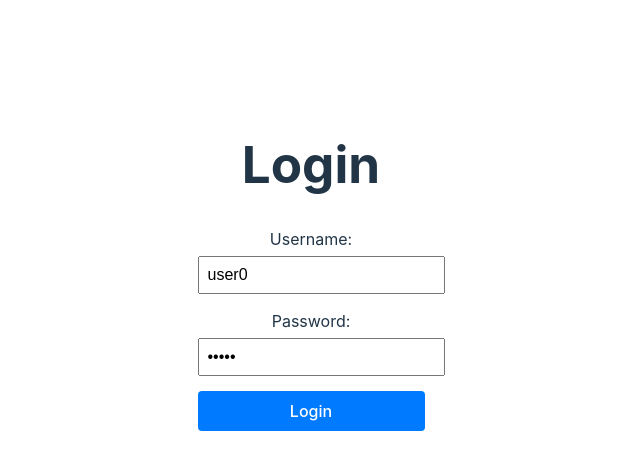
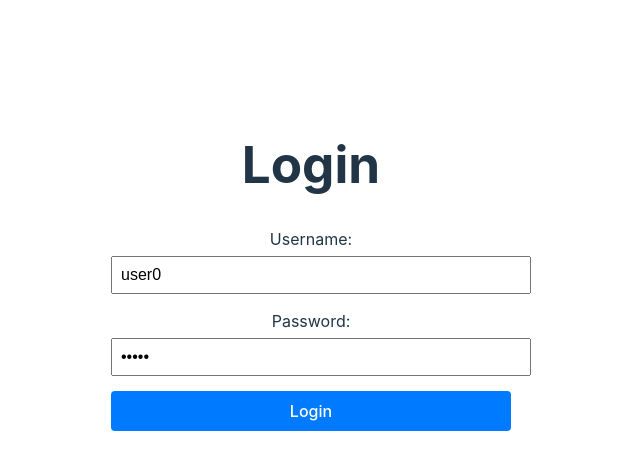
Before and after one commit to alias8/react-redux-invoices-demo, a React (Vite) app: page /login in a window 1280 px wide. Shown: the top 470 px of the page, without its empty margins (329-969 px from the left). Built offline with nearby package versions, Linux system fonts and the light colour scheme.

Commit message:
View dimensions

```diff
--- a/src/App.tsx
+++ b/src/App.tsx
@@ -7,14 +7,14 @@ import Accounts from './pages/Accounts.tsx'
 import AccountDetails from './pages/AccountDetails.tsx'
 import InvoiceDetails from './pages/InvoiceDetails.tsx'
 import ProtectedRoute from './components/ProtectedRoute'
-import { ViewHeight } from './components/Navigation'
+import { ViewContainer } from './components/Navigation'
 
 function App() {
   return (
     <BrowserRouter>
       <Routes>
         <Route path="/" element={<Navigate to="/login" replace />} />
-        <Route path="/login" element={<ViewHeight><LoginPage /></ViewHeight>} />
+        <Route path="/login" element={<ViewContainer><LoginPage /></ViewContainer>} />
 
         <Route path="/accounts" element={
           <ProtectedRoute>
--- a/src/components/Navigation.tsx
+++ b/src/components/Navigation.tsx
@@ -75,11 +75,12 @@ function Navigation() {
   );
 }
 
-export const ViewHeight = ({ children }: {
+export const ViewContainer = ({ children }: {
     children: React.ReactNode;
 }) => {
     return (<div           style={{
         height: '100vh',
+        width: '55vw',
     }}>{ children }</div>)
 }
 
--- a/src/components/ProtectedRoute.tsx
+++ b/src/components/ProtectedRoute.tsx
@@ -1,6 +1,6 @@
 import { Navigate } from 'react-router-dom';
 import { useAppSelector } from '../store/hooks';
-import Navigation, { ViewHeight } from './Navigation';
+import Navigation, { ViewContainer } from './Navigation';
 
 interface ProtectedRouteProps {
   children: React.ReactNode;
@@ -14,10 +14,10 @@ function ProtectedRoute({ children }: ProtectedRouteProps) {
   }
 
   return (
-    <ViewHeight>
+    <ViewContainer>
       <Navigation />
       {children}
-    </ViewHeight>
+    </ViewContainer>
   );
 }
 
```
